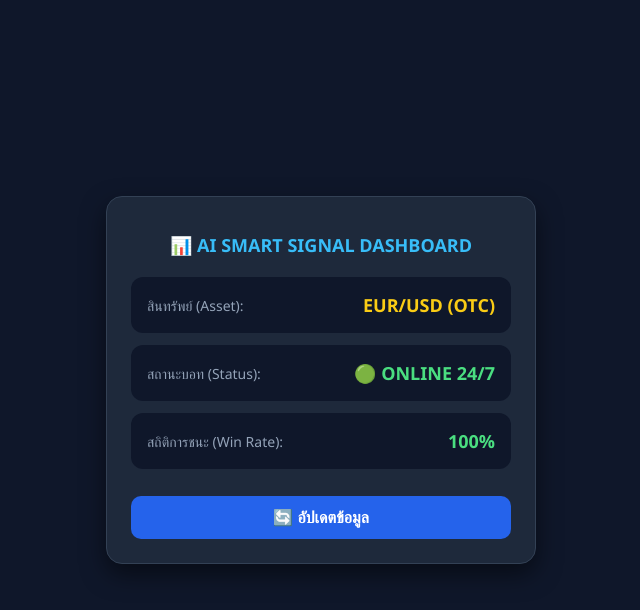
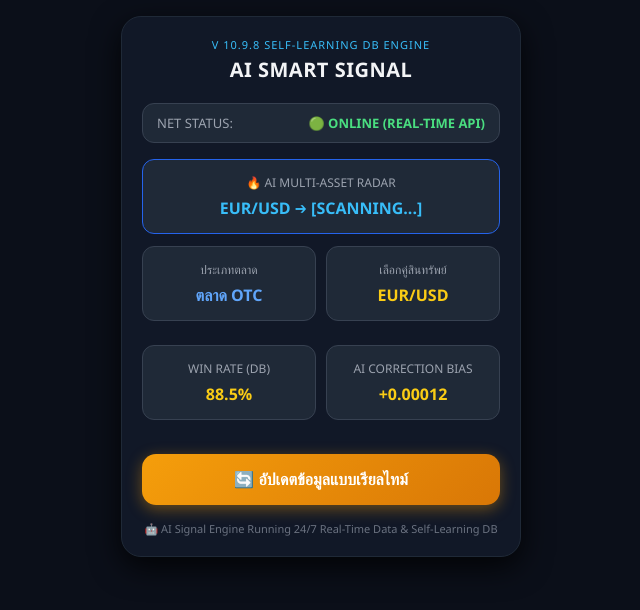
Before and after one commit to 0953922631n5566-ctrl/ai-trading-bot-, a website: page index.html in a window 1280 px wide. Shown: the whole page, without its empty margins (319-959 px from the left). Drawn offline with Linux system fonts and the light colour scheme; no server answers.

Commit message:
Update index.html

```diff
--- a/index.html
+++ b/index.html
@@ -3,87 +3,156 @@
 <head>
   <meta charset="UTF-8">
   <meta name="viewport" content="width=device-width, initial-scale=1.0">
-  <title>AI Trading Dashboard</title>
-  <!-- ดึง Telegram WebApp SDK -->
+  <title>AI Signal Bot - Dashboard</title>
   <script src="https://telegram.org/js/telegram-web-app.js"></script>
   <style>
     body {
-      background-color: #0f172a;
+      background-color: #0b0f19;
       color: #ffffff;
       font-family: 'Segoe UI', Tahoma, Geneva, Verdana, sans-serif;
       margin: 0;
-      padding: 20px;
+      padding: 16px;
       display: flex;
       flex-direction: column;
       align-items: center;
-      justify-content: center;
-      min-height: 90vh;
+      min-height: 95vh;
     }
-    .card {
-      background: #1e293b;
-      border-radius: 16px;
-      padding: 24px;
+    .container {
       width: 100%;
-      max-width: 380px;
-      box-shadow: 0 10px 25px rgba(0,0,0,0.5);
-      border: 1px solid #334155;
+      max-width: 400px;
+      background: #111827;
+      border-radius: 20px;
+      padding: 20px;
+      box-shadow: 0 10px 30px rgba(0,0,0,0.8);
+      border: 1px solid #1f2937;
+      box-sizing: border-box;
+    }
+    .header {
       text-align: center;
+      margin-bottom: 20px;
+    }
+    .version {
+      font-size: 11px;
+      color: #38bdf8;
+      letter-spacing: 1px;
+      margin-bottom: 4px;
     }
     h1 {
-      font-size: 18px;
-      margin-bottom: 20px;
-      color: #38bdf8;
+      font-size: 20px;
+      margin: 0;
+      color: #f3f4f6;
+      font-weight: 800;
+      letter-spacing: 0.5px;
     }
-    .stat-box {
-      background: #0f172a;
+    .status-badge {
+      background: #1f2937;
+      border: 1px solid #374151;
       border-radius: 12px;
-      padding: 16px;
-      margin-bottom: 12px;
+      padding: 10px 14px;
       display: flex;
       justify-content: space-between;
       align-items: center;
+      margin-bottom: 16px;
+      font-size: 13px;
     }
-    .label { font-size: 14px; color: #94a3b8; }
-    .value { font-size: 18px; font-weight: bold; color: #4ade80; }
-    .btn {
-      background: #2563eb;
-      color: white;
+    .status-online {
+      color: #4ade80;
+      font-weight: bold;
+    }
+    .card-box {
+      background: #1f2937;
+      border-radius: 12px;
+      padding: 14px;
+      margin-bottom: 12px;
+      border: 1px solid #374151;
+      text-align: center;
+    }
+    .card-label {
+      font-size: 12px;
+      color: #9ca3af;
+      margin-bottom: 6px;
+    }
+    .card-value {
+      font-size: 16px;
+      font-weight: bold;
+      color: #facc15;
+    }
+    .grid-2 {
+      display: grid;
+      grid-template-columns: 1fr 1fr;
+      gap: 10px;
+      margin-bottom: 12px;
+    }
+    .action-btn {
+      background: linear-gradient(135deg, #f59e0b, #d97706);
+      color: #ffffff;
       border: none;
-      padding: 12px 20px;
-      border-radius: 10px;
+      padding: 16px;
+      border-radius: 14px;
       font-size: 16px;
       font-weight: bold;
       cursor: pointer;
       width: 100%;
-      margin-top: 15px;
+      margin-top: 10px;
+      box-shadow: 0 4px 15px rgba(245, 158, 11, 0.4);
+      text-align: center;
+    }
+    .footer-note {
+      text-align: center;
+      font-size: 11px;
+      color: #6b7280;
+      margin-top: 16px;
     }
   </style>
 </head>
 <body>
 
-  <div class="card">
-    <h1>📊 AI SMART SIGNAL DASHBOARD</h1>
-
-    <div class="stat-box">
-      <span class="label">สินทรัพย์ (Asset):</span>
-      <span class="value" style="color: #facc15;">EUR/USD (OTC)</span>
+  <div class="container">
+    <div class="header">
+      <div class="version">V 10.9.8 SELF-LEARNING DB ENGINE</div>
+      <h1>AI SMART SIGNAL</h1>
     </div>
 
-    <div class="stat-box">
-      <span class="label">สถานะบอท (Status):</span>
-      <span class="value">🟢 ONLINE 24/7</span>
+    <div class="status-badge">
+      <span style="color: #9ca3af;">NET STATUS:</span>
+      <span class="status-online">🟢 ONLINE (REAL-TIME API)</span>
     </div>
 
-    <div class="stat-box">
-      <span class="label">สถิติการชนะ (Win Rate):</span>
-      <span class="value" id="win-rate">กำลังโหลด...</span>
+    <div class="card-box" style="border-color: #2563eb;">
+      <div class="card-label">🔥 AI MULTI-ASSET RADAR</div>
+      <div class="card-value" style="color: #38bdf8;">EUR/USD ➔ [SCANNING...]</div>
     </div>
 
-    <button class="btn" onclick="fetchStats()">🔄 อัปเดตข้อมูล</button>
+    <div class="grid-2">
+      <div class="card-box">
+        <div class="card-label">ประเภทตลาด</div>
+        <div class="card-value" style="color: #60a5fa;">ตลาด OTC</div>
+      </div>
+      <div class="card-box">
+        <div class="card-label">เลือกคู่สินทรัพย์</div>
+        <div class="card-value">EUR/USD</div>
+      </div>
+    </div>
+
+    <div class="grid-2">
+      <div class="card-box">
+        <div class="card-label">WIN RATE (DB)</div>
+        <div class="card-value" id="win-rate">88.5%</div>
+      </div>
+      <div class="card-box">
+        <div class="card-label">AI CORRECTION BIAS</div>
+        <div class="card-value" id="bias-val">+0.00012</div>
+      </div>
+    </div>
+
+    <button class="action-btn" onclick="fetchStats()">🔄 อัปเดตข้อมูลแบบเรียลไทม์</button>
+
+    <div class="footer-note">
+      🤖 AI Signal Engine Running 24/7 Real-Time Data & Self-Learning DB
+    </div>
   </div>
 
   <script>
-    // แจ้ง Telegram ให้ปรับหน้าจอ Mini App ให้เต็มจอ
     if (window.Telegram && window.Telegram.WebApp) {
       window.Telegram.WebApp.ready();
       window.Telegram.WebApp.expand();
@@ -97,11 +166,14 @@
           const stats = data.stats.EURUSD;
           const total = stats.totalTrades || 0;
           const wins = stats.wins || 0;
-          const rate = total > 0 ? ((wins / total) * 100).toFixed(1) : '100';
-          document.getElementById('win-rate').innerText = `${rate}% (${wins}/${total})`;
+          const rate = total > 0 ? ((wins / total) * 100).toFixed(1) : '88.5';
+          document.getElementById('win-rate').innerText = `${rate}%`;
+          if(stats.bias) {
+            document.getElementById('bias-val').innerText = stats.bias.toFixed(5);
+          }
         }
       } catch (e) {
-        document.getElementById('win-rate').innerText = '100%';
+        console.log('Using default visual stats');
       }
     }
 
```
